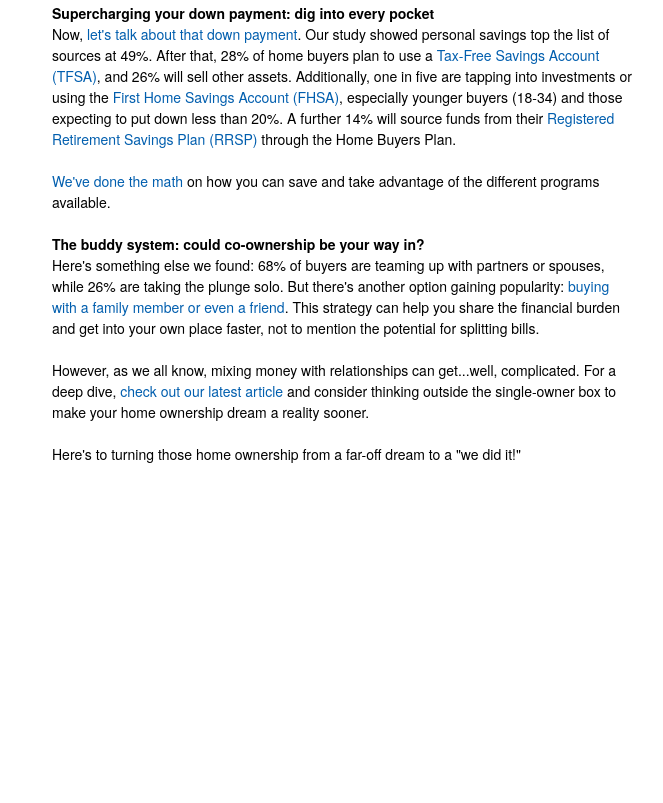
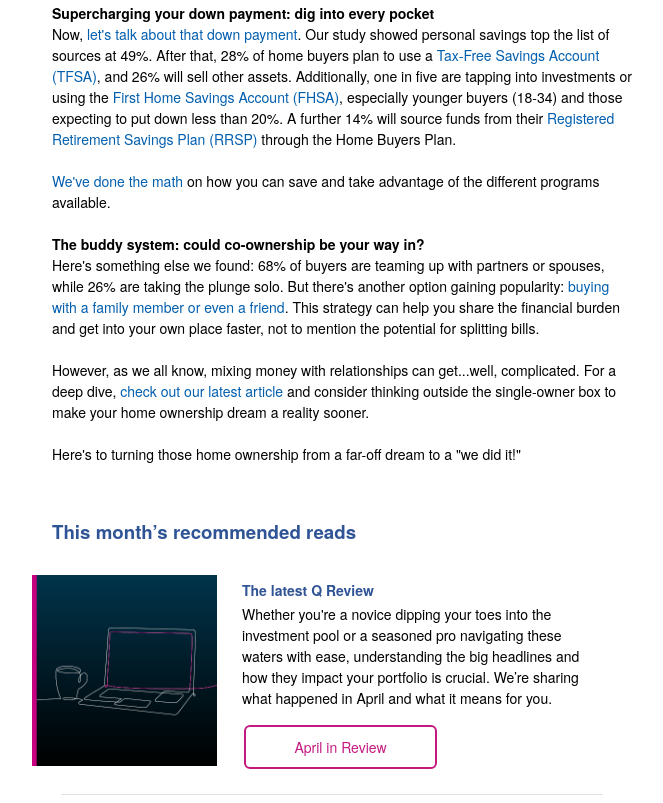
Before and after one commit to maxwellndiangui/QTrade-Investing-Email, a plain HTML site: page QTrade Investing Email.html in a window 1280 px wide. Shown: the part 758-1561 px from the top of the page, without its empty margins (308-971 px from the left). Before the commit the page ends 1273 px from the top, so only its background shows below. Drawn offline with Linux system fonts and the light colour scheme.

Commit message:
Update to Code, Added new sections and cleaned up the buttons

```diff
--- a/QTrade Investing Email.html
+++ b/QTrade Investing Email.html
@@ -59,7 +59,7 @@
                                 <td>
                                     <table class="text-body-row" width="600" align="center" cellspacing="0" cellpadding="0" border="0" style="background-color: white;" role="presentation">
                                         <tr>
-                                            <td style="padding: 0px 0px 40px 20px;font-size:14px;line-height:150%">
+                                            <td style="padding: 0px 0px 20px 20px;font-size:14px;line-height:150%">
                                                 <div style="margin-top:0;margin-bottom:10px">Hi READER,<br>
                                                     <br>
                                                         Welcome to the latest edition of our newsletter. This month, we're bringing you insights and strategies to help you navigate the journey to homeownership. We understand the path to buying a home can feel like a maze, especially in today's market. But fear not; there's a light at the end of the tunnel. In this issue, we explore key trends from our recent Leger study and provide actionable tips to help you achieve your real estate goals.<br>
@@ -87,6 +87,65 @@
                                     </table>
                                 </td>
                             </tr>
+                            <!--End of Text Body Row-->
+                            <!--Start of Rec Reads Row-->
+                            <tr>
+                                <td>
+                                    <table class="rec-reads-row" width="600" align="center" cellspacing="0" cellpadding="0" border="0" style="background-color: white;" role="presentation">
+                                        <tr>
+                                            <td>
+                                                <h3 style="padding: 5px 20px 10px 20px;color:#2f5496;line-height:150%;">This month’s recommended reads</h3>
+                                            </td>
+                                        </tr>
+                                    </table>
+                                </td>
+                            </tr>
+                            <!--End of Rec Reads Row-->
+                            <!--Start of Review Row-->
+                            <tr>
+                                <td>
+                                    <table class="review-row" width="600" align="center" cellspacing="0" cellpadding="0" border="0" style="background-color: white;" role="presentation">
+                                        <tr>
+                                            <td style="width: 35%;">
+                                                <img style="width: 185px; height: 191px;padding-bottom: 30px;" src="img/computer.png" alt="Computer Photo">
+                                            </td>
+                                            <td style="text-align: left;">
+                                                <h4 style="padding: 0px 0px 0px 0px;color:#2f5496;line-height:150%;font-size:14px;margin-top:-20px">The latest Q Review</h4>
+                                                <p style="font-size:14px;line-height:150%;padding:0px 0px 0px 0px;text-align:left;width:90%;margin-top:-15px">
+                                                    Whether you're a novice dipping your toes into the investment pool or a seasoned pro navigating these waters with ease, understanding the big headlines and how they impact your portfolio is crucial. We’re sharing what happened in April and what it means for you.
+                                                </p>
+                                                <table class="review-row-btn" width="100%" cellpadding="0" border="0" style="background-color: white;" role="presentation">
+                                                    <tr>
+                                                        <td align="left">
+                                                            <table align="left" width="100%" border="0" cellpadding="0" cellspacing="0">
+                                                                    <tr>
+                                                                        <td align="left" style="padding:0px 0px 0px 0px">
+                                                                            <table align="left" width="50%" border="0" cellspacing="0" cellpadding="0" style="border-collapse:separate">
+                                                                                    <tr>
+                                                                                        <td align="center" valign="middle" style="border-radius:6px;padding:10px 10px;font-size:14px;color:#c4197f;border:2px solid #c4197f">
+                                                                                            <a href="#" title="April in Review" style="font-size:14px;color:#c4197f;text-decoration:none;font-weight:normal;font-style:normal;text-align:center;display:block">
+                                                                                                April in Review
+                                                                                            </a>
+                                                                                        </td>
+                                                                                    </tr>
+                                                                            </table>
+                                                                        </td>
+                                                                    </tr>
+                                                            </table>
+                                                        </td>
+                                                    </tr>
+                                                </table>
+                                            </td>
+                                        </tr>
+                                    </table>
+                                    <table class="review-row" width="600" align="center" cellspacing="0" cellpadding="0" border="0" style="background-color: white;" role="presentation">
+                                        <tr>
+                                            <hr style="margin-top:-2px" width="90%" color="#E0E0E0" size="1">
+                                        </tr>
+                                    </table>
+                                </td>
+                            </tr>
+                            <!--End of Review Row-->
                         </table>
                     <!--End Container-->
                 </td>
```
Also changed, not shown: img/computer.png (added).
